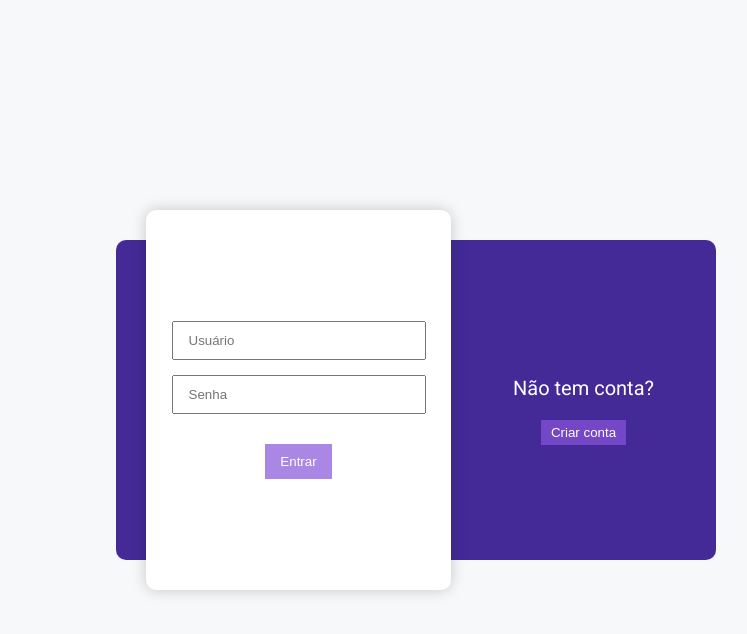
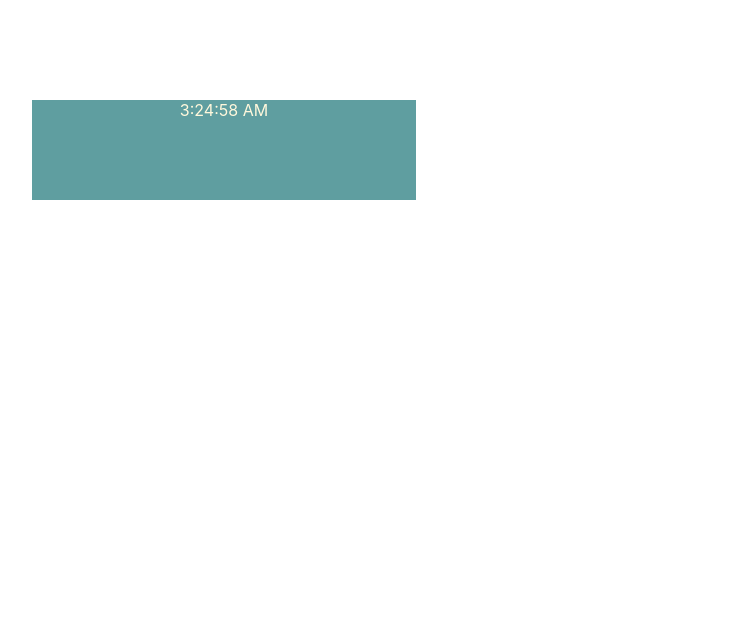
Before and after one commit to eduardomoraespy/reactjs, a React (Create React App) app in the folder app01/: page / in a window 1280 px wide. Shown: the top 634 px of the page, without its empty margins (224-971 px from the left). Built offline with nearby package versions, Linux system fonts and the light colour scheme.

Commit message:
renderização de componentes isolados

```diff
--- a/app01/src/App.css
+++ b/app01/src/App.css
@@ -1,125 +1,17 @@
-@import url(https://fonts.googleapis.com/css?family=Oswald|Roboto);
+.container{
+  width:100%;
+  height: 100%;
 
-body {
-  position: absolute;
-  left: 0;
-  top: 0;
-  width: 100%;
-  height: 100%;
-  font-family: "Roboto", sans-serif;
-  background-color: #F6F8FA;
-  overflow: hidden;
 }
-
-.table {
-  display: table;
-  width: 100%;
-  height: 100%;
+.centralizar{
+  width: 30%;
+  height: 100px;
+  margin-left: 20%;
+  margin-top: 100px;
+  background-color: cadetblue;
 }
-
-.table-cell {
-  display: table-cell;
-  vertical-align: middle;
-  transition: all 0.5s;
+p{
+  color:cornsilk;
+  text-align: center;
+  margin-top: 10%;
 }
-
-.container {
-  position: relative;
-  width: 600px;
-  margin: 30px auto 0;
-  height: 320px;
-  background-color: #432a97;
-  top: 50%;
-  margin-top: -160px;
-  transition: all 0.5s;
-  border-radius: 10px;
-}
-
-.btn, .info-btn {
-  display: block;
-  border: none;
-  text-align: center;
-  margin: 0 auto;
-  color: #fff;
-  background-color: #8854dbb3;
-}
-
-.info-btn {
-  padding: 5px 10px
-}
-.btn:hover {
-  opacity: 0.7;
-}
-.btn, input {
-  padding: 10px 15px;
-}
- input {
-  margin: 0 auto 15px;
-  display: block;
-  width: 220px;
-}
-.container-info {
-  font-size: 0;
-}
-.info-item {
-  text-align: center;
-  width: 300px;
-  height: 320px;
-  display: inline-block;
-  color: #fff;
-}
-.info-item p {
-  font-size: 20px;
-  margin: 20px;
-}
-.info-item .btn {
-  background-color: transparent;
-  border: 1px solid #fff;
-}
-.info-item .table-cell {
-  padding-right: 35px;
-}
-.info-item:nth-child(2) .table-cell {
-  padding-left: 35px;
-  padding-right: 0;
-}
-.container-form {
-  overflow: hidden;
-  position: absolute;
-  left: 30px;
-  top: -30px;
-  width: 305px;
-  height: 380px;
-  border-radius: 10px;
-  background-color: #fff;
-  box-shadow: 0 0 15px 0 rgba(0, 0, 0, 0.2);
-  transition: all 0.5s;
-}
-.container-form .btn {
-  margin-top: 30px;
-}
-.form-item {
-  position: absolute;
-  left: 0;
-  top: 0;
-  width: 100%;
-  height: 100%;
-  opacity: 1;
-  transition: all 0.7s;
-}
-.form-item.sign-up {
-  position: absolute;
-  left: -100%;
-  opacity: 0;
-}
-.container.log-in .container-form {
-  left: 265px;
-}
-.container.log-in .container-form .form-item.sign-up {
-  left: 0;
-  opacity: 1;
-}
-.container.log-in .container-form .form-item.log-in {
-  top: -100%;
-  opacity: 0;
-}
--- a/app01/src/App.js
+++ b/app01/src/App.js
@@ -1,5 +1,5 @@
 import React from 'react'; // importação para usar react
-import Login from './componentes/login'
+import Relogio from './componentes/relogio'
 
 // função que retorna algo
 export default  function App(){
@@ -7,7 +7,7 @@ export default  function App(){
 
   return(
     <>
-     <Login/>
+     <Relogio/>
     </>
   );
 }
--- a/app01/src/componentes/login.js
+++ /dev/null
@@ -1,75 +0,0 @@
-import React from 'react';
-import '../App.css'
-
-export default function Login(){
-
-    //
-    const info_btn = document.getElementsByClassName("info-btn")
-    for (let i = 0; i < info_btn.length; i++) {
-        info_btn[i].onclick = () => {
-            document.querySelector(".container").classList.toggle("log-in");
-        };
-    }
-
-
-    return (
-        <body>
-            <div className="container">
-                <div className="container-forms">
-                    <div className="container-info">
-                        <div className="info-item">
-                            <div className="table">
-                                <div className="table-cell">
-                                    <p>
-                                        Possui uma conta?
-                                    </p>
-                                    <button className="info-btn">
-                                        Entrar
-                                    </button>
-                                </div>
-                            </div>
-                        </div>
-                        <div className="info-item">
-                            <div className="table">
-                                <div className="table-cell">
-                                    <p>
-                                    Não tem conta?
-                                    </p>
-                                    <button className="info-btn">
-                                        Criar conta
-                                    </button>
-                                </div>
-                            </div>
-                        </div>
-                    </div>
-                    <div className="container-form">
-                        <div className="form-item log-in">
-                            <div className="table">
-                                <div className="table-cell">
-                                    <input name="Username" placeholder="Usuário" type="text" autoComplete='off' />
-                                    <input name="Password" placeholder="Senha" type="Password" />
-                                    <button className="btn">
-                                        Entrar
-                                    </button>
-                                </div>
-                            </div>
-                        </div>
-                        <div className="form-item sign-up">
-                            <div className="table">
-                                <div className="table-cell">
-                                    <input name="email" placeholder="Email" type="text" autoComplete='off' />
-                                    <input name="fullName" placeholder="Nome Completo" type="text" autoComplete='off' />
-                                    <input name="Username" placeholder="Usuário" type="text" autoComplete='off' />
-                                    <input name="Password" placeholder="Senha" type="Password" />
-                                    <button className="btn">
-                                        Criar conta
-                                    </button>
-                                </div>
-                            </div>
-                        </div>
-                    </div>
-                </div>
-            </div>
-        </body>
-    )
-}
--- /dev/null
+++ b/app01/src/componentes/relogio.js
@@ -0,0 +1,15 @@
+import React from 'react'
+import '../App.css'
+
+export default function Relogio(){
+
+    return(
+        <section className='container'>
+            <div className='centralizar'>
+                <p>
+                    {new Date().toLocaleTimeString()}
+                </p>
+            </div>
+        </section>
+    )
+}
--- a/app01/src/index.js
+++ b/app01/src/index.js
@@ -4,13 +4,15 @@ import './index.css';
 import App from './App';
 import reportWebVitals from './reportWebVitals';
 
+function Tempo(){
   ReactDOM.render(
     <React.StrictMode>
       <App />
     </React.StrictMode>,
     document.getElementById('root')
   );
-
+}
+setInterval(Tempo, 1000)
 // If you want to start measuring performance in your app, pass a function
 // to log results (for example: reportWebVitals(console.log))
 // or send to an analytics endpoint. Learn more: https://bit.ly/CRA-vitals
```
Lines whose indentation alone changed are shown as unchanged.
